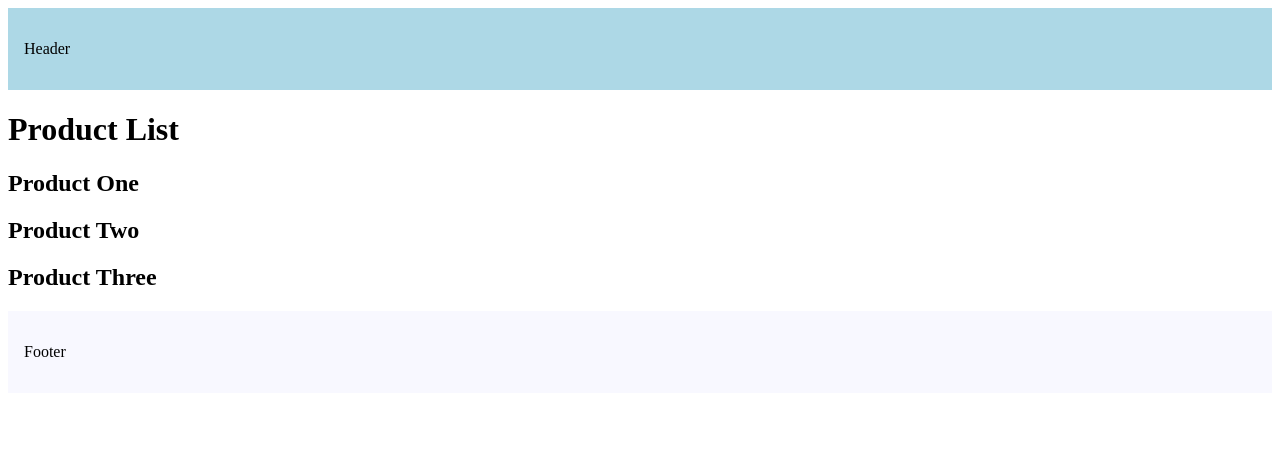
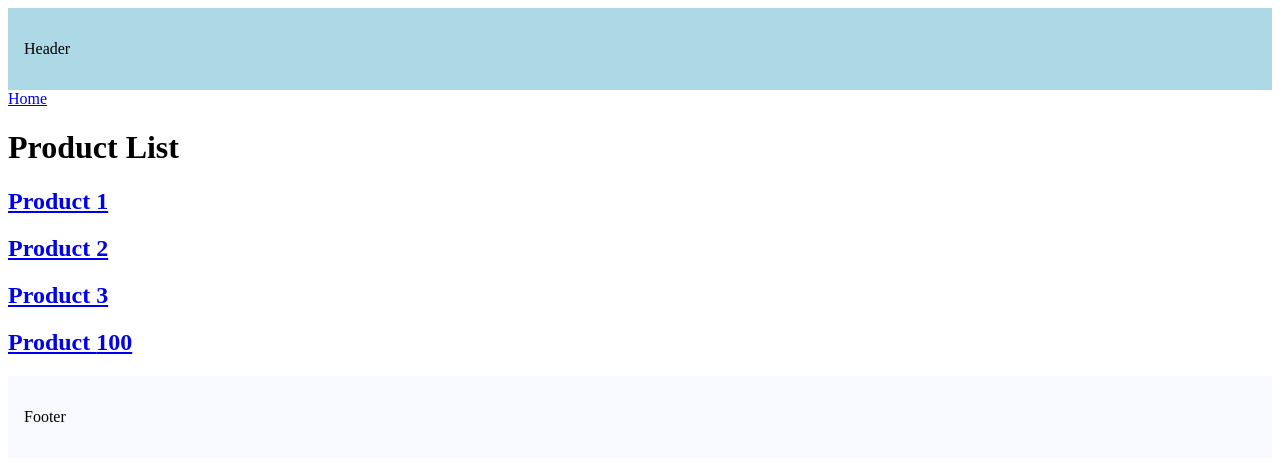
Before and after one commit to jcob-sikorski/nextjs-series, a Next.js app in the folder routing-demo/: page /products in a window 1280 px wide. Shown: the top 460 px of the page. Built offline with nearby package versions, Linux system fonts and the light colour scheme.

Commit message:
navigation

```diff
--- /dev/null
+++ b/routing-demo/src/app/(auth)/(with-auth-layout)/login-auth-layout/page.tsx
@@ -0,0 +1,3 @@
+export default function Login() {
+    return <h1>Login</h1>;
+}
--- /dev/null
+++ b/routing-demo/src/app/(auth)/(with-auth-layout)/register-auth-layout/page.tsx
@@ -0,0 +1,3 @@
+export default function Register() {
+    return <h1>Register</h1>;
+}
--- /dev/null
+++ b/routing-demo/src/app/(auth)/styles.css
@@ -0,0 +1,3 @@
+@tailwind base;
+@tailwind components;
+@tailwind utilities;
--- a/routing-demo/src/app/layout.tsx
+++ b/routing-demo/src/app/layout.tsx
@@ -1,3 +1,5 @@
+import { Metadata } from "next";
+
 // Note: ensuring proper SEO is crucial for increasing visibility and attracting users
 // Note: NextJS metadata API allows to define metadata for each page
 // Note: metadata ensures accurate and relevant information
@@ -18,8 +20,21 @@
 //          they get combined, but page metadata will replace
 //          layout metadata if they have the same properites.
 
-export const metadata = {
-  title: 'Next.js',
+// Note: the title field's primary purpose is to define the document title
+//       it can be either a string or an object
+
+export const metadata: Metadata = {
+  // title: 'Next.js',
+  title: {
+    // absolute: "", // Note: if we want to ignore the title.template
+    //               //       in the parent segments we can use the absolute field
+    default: "Next.js Tutorial - Codevolution", // Note: this field is useful when you want to
+                                                //       provide a fallback for child route segments
+                                                //       that don't explicitly specify the title
+    template: "%s | Codevolution", // Note: to create the dynamic titles by adding a prefix or a suffix
+                                   //       we can use this field. It applies to child
+                                   //       route segments and not the segment in which it's defined
+  },
   description: 'Generated by Next.js',
 }
 
--- a/routing-demo/src/app/products/[productId]/page.tsx
+++ b/routing-demo/src/app/products/[productId]/page.tsx
@@ -5,6 +5,9 @@
 
 // Note: to define dynamic metadata we export a generate metadata
 //       function which returns the metadata object from a layout.tsx or page.tsx
+
+// Note: you cannot export both the metadata object and the
+//       generateMetadata function from the same route segment
 
 type Props = {
     params: {
--- a/routing-demo/src/app/products/page.tsx
+++ b/routing-demo/src/app/products/page.tsx
@@ -1,11 +1,33 @@
+import Link from "next/link";
+
 // Note: component which displays the list of products
 export default function ProductList() {
+    const productId = 100;
+
     return (
         <>
+            <Link href="/">Home</Link>
             <h1>Product List</h1>
-            <h2>Product One</h2>
-            <h2>Product Two</h2>
-            <h2>Product Three</h2>
+            <h2>
+                <Link href="products/1">
+                    Product 1
+                </Link>
+            </h2>
+            <h2>
+                <Link href="products/2">
+                    Product 2
+                </Link>
+            </h2>
+            <h2>
+                <Link href="products/3" replace>
+                    Product 3
+                </Link>
+            </h2>
+            <h2>
+                <Link href={`products/${productId}`}>
+                    Product {productId}
+                </Link>
+            </h2>
         </>
     )
 }
```
Also changed, not shown: routing-demo/src/app/(auth)/layout.tsx (added, +40 -0 lines), routing-demo/src/app/blog/page.tsx (+12 -0 lines), routing-demo/src/app/order-product/page.tsx (added, +18 -0 lines), routing-demo/src/app/page.tsx (+11 -1 lines), routing-demo/src/app/(auth)/login/page.tsx (renamed from routing-demo/src/app/(auth)/(with-auth-layout)/login/page.tsx), routing-demo/src/app/(auth)/register/page.tsx (renamed from routing-demo/src/app/(auth)/(with-auth-layout)/register/page.tsx).
